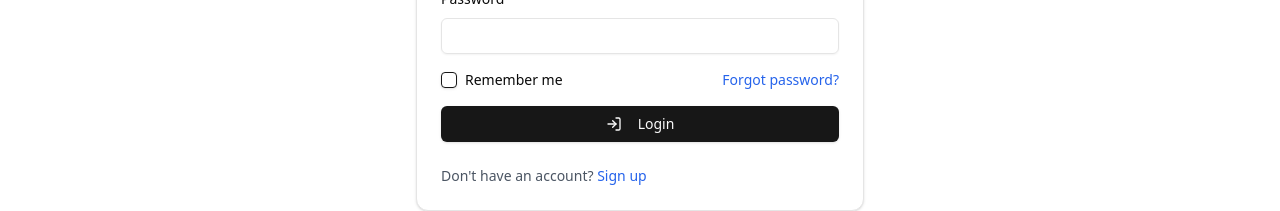
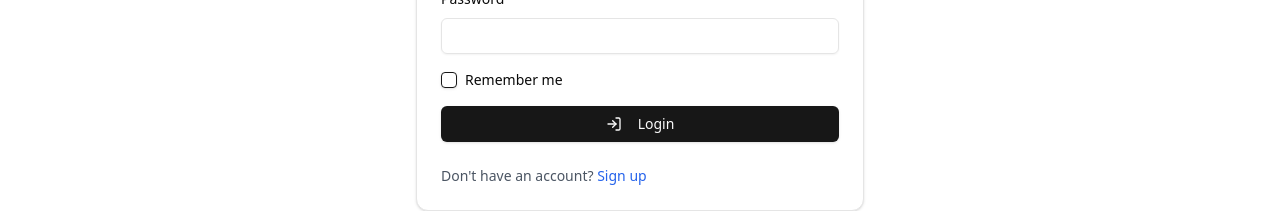
Before and after one commit to mohakksingh/friends-connect, a React (Vite) app in the folder connec-front/: page /login in a window 1280 px wide. Shown: the part 493-704 px from the top of the page. Built offline with nearby package versions, Linux system fonts and the light colour scheme.

Commit message:
login issue

```diff
--- a/connec-front/src/pages/Login.jsx
+++ b/connec-front/src/pages/Login.jsx
@@ -85,9 +85,6 @@
                   Remember me
                 </Label>
               </div>
-              <a href="/forgot-password" className="text-sm text-blue-600 hover:underline">
-                Forgot password?
-              </a>
             </div>
             <Button type="submit" className="w-full" disabled={loading}>
               {loading ? (
```
